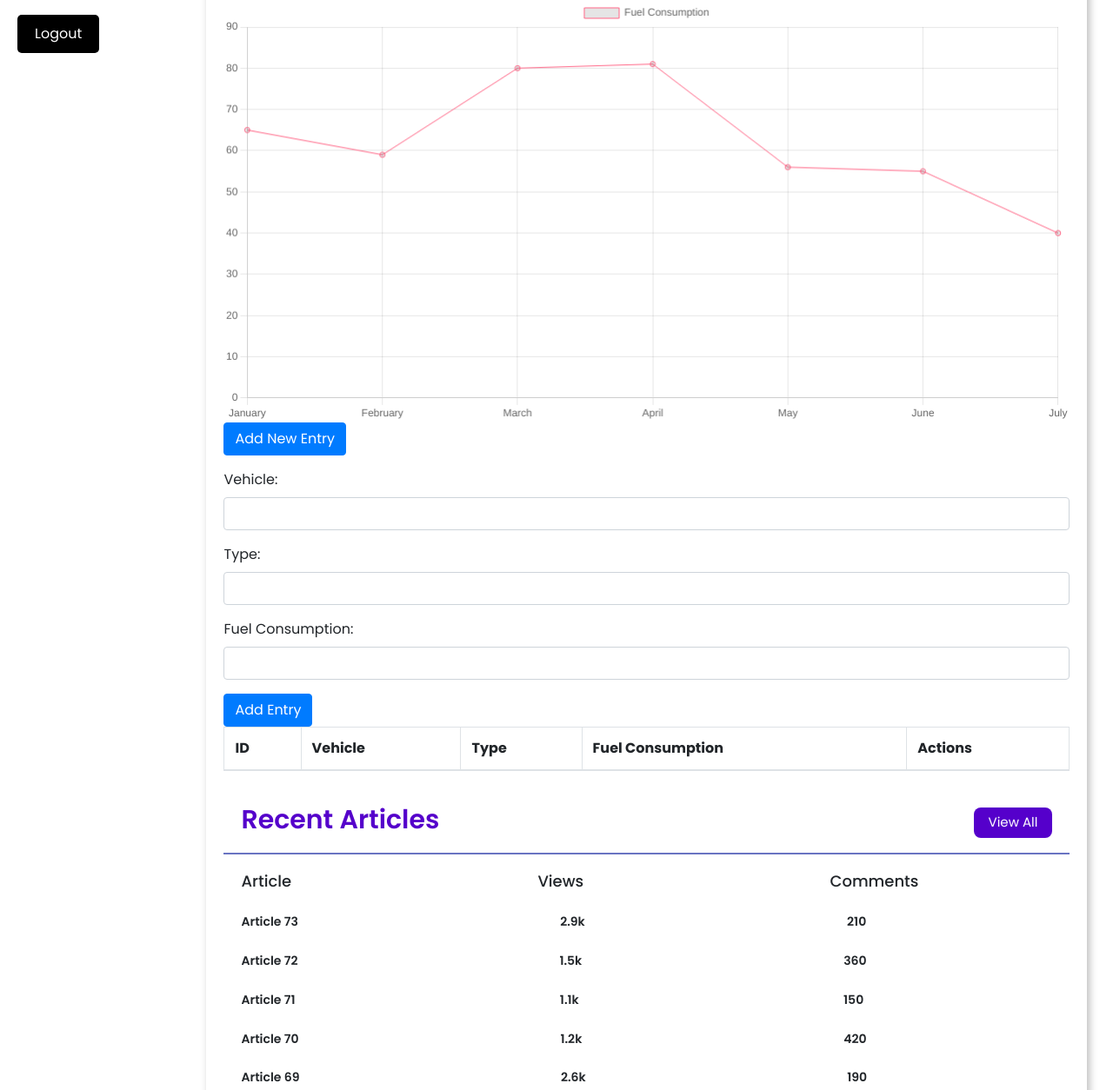
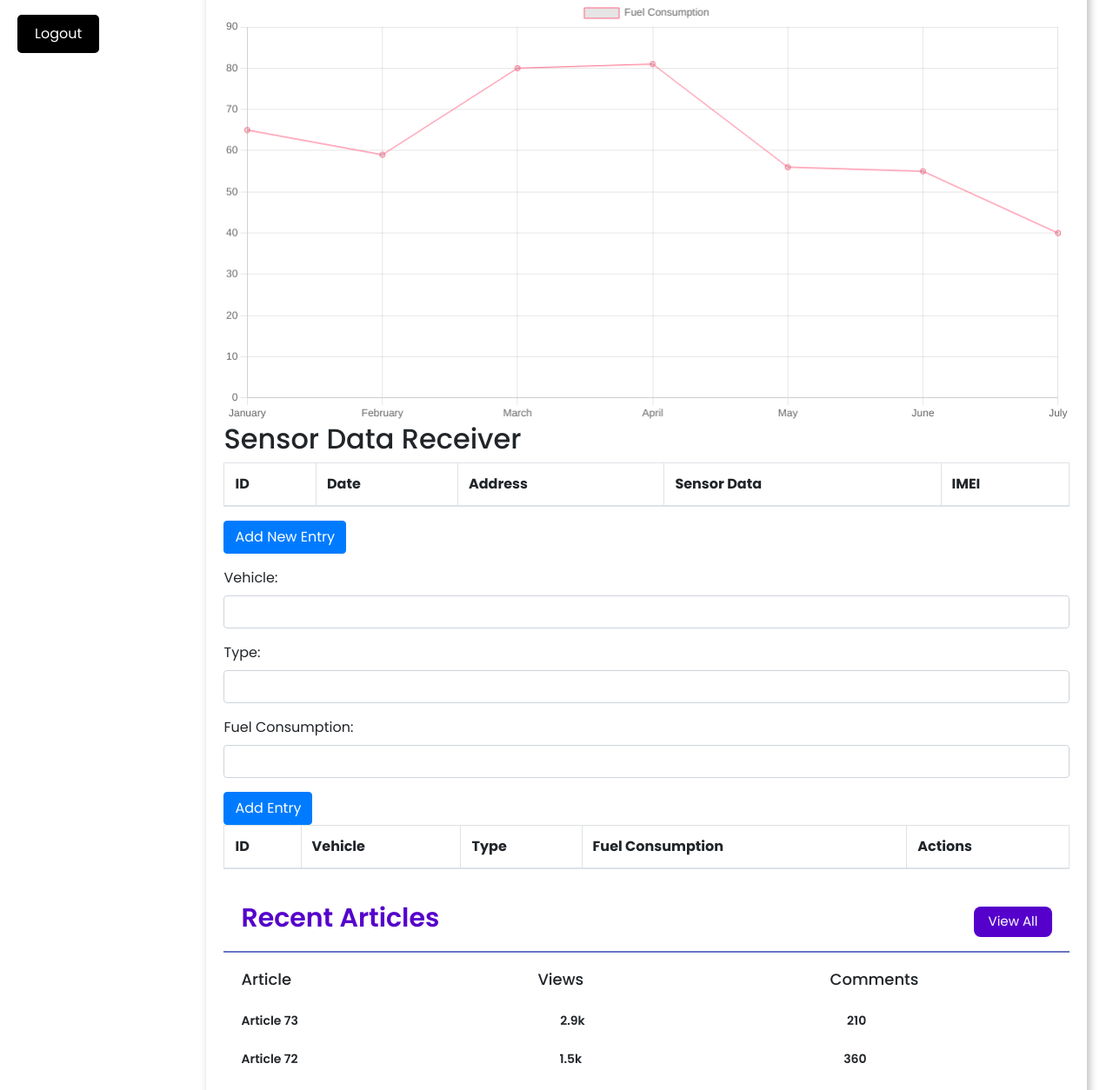
Before and after one commit to snehanaik111/api1, a Flask app: page /dashboard in a window 1280 px wide. Shown: the part 641-1895 px from the top of the page at 87% size. Run offline with Flask 3, Linux system fonts and the light colour scheme; the visitor is signed in with stand-in values (Sample User, id 1); lists and menus that the app fills with data are empty.

Commit message:
Update dashboard.html dashboard for sensor

```diff
--- a/templates/dashboard.html
+++ b/templates/dashboard.html
@@ -220,7 +220,31 @@
     });
   </script>
 
-
+<h2>Sensor Data Receiver</h2>
+<div class="table-responsive">
+    <table class="table table-bordered">
+      <thead>
+        <tr>
+          <th>ID</th>
+          <th>Date</th>
+          <th>Address</th>
+          <th>Sensor Data</th>
+          <th>IMEI</th>
+        </tr>
+      </thead>
+      <tbody>
+        {% for entry in sense_data %}
+        <tr>
+          <td>{{ entry.id }}</td>
+          <td>{{ entry.date }}</td>
+          <td>{{ entry.full_addr }}</td>
+          <td>{{ entry.sensor_data }}</td>
+          <td>{{ entry.imei }}</td>
+        </tr>
+        {% endfor %}
+      </tbody>
+    </table>
+  </div>
 
         <button id="showFormBtn" class="btn btn-primary mb-3">Add New Entry</button>
         <form action="/add_crud" method="POST">
```
